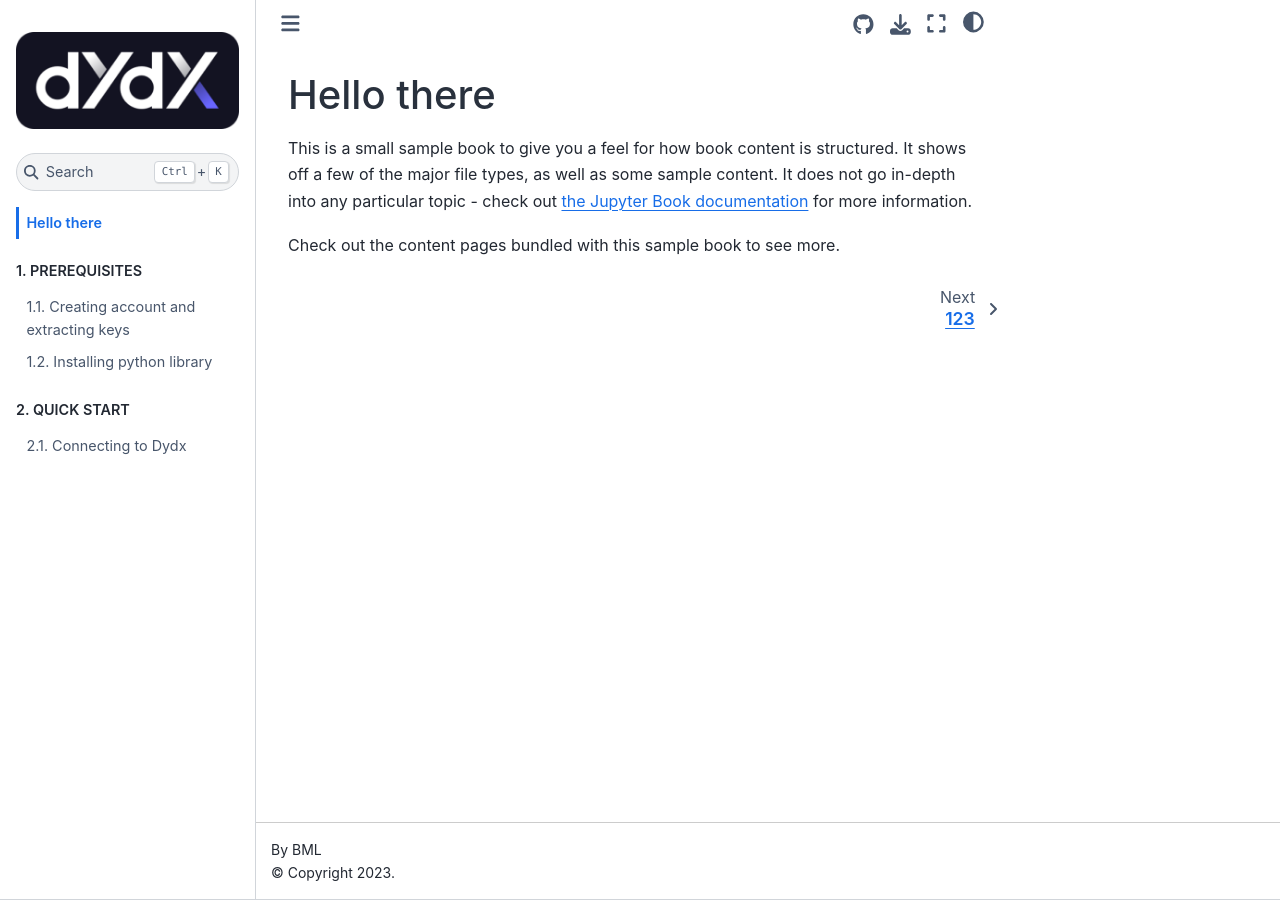
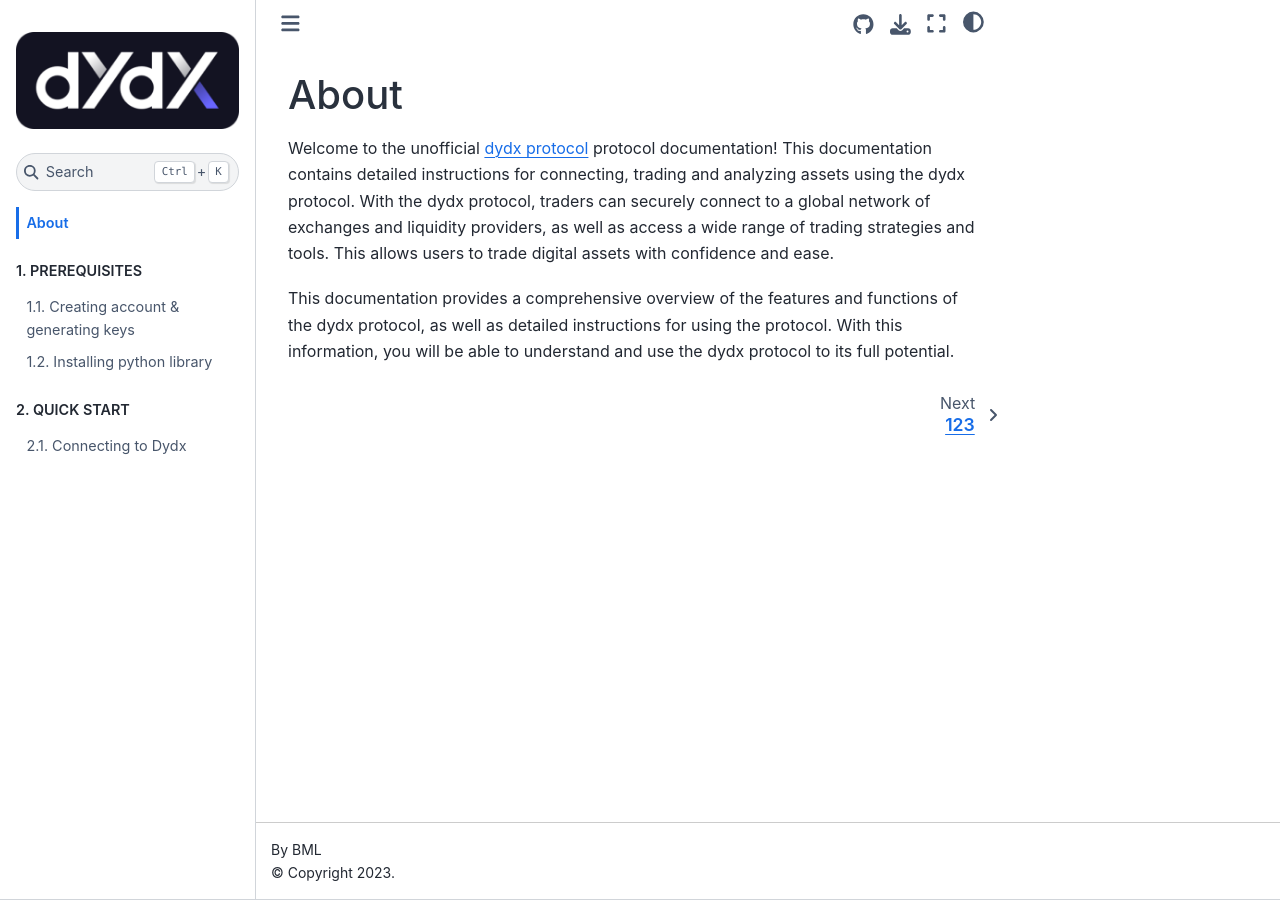
Before and after one commit to bml-crypto/bml-crypto.github.io, a Jupyter Book: the page built from docs/intro.md, in a window 1280 px wide. Built offline with Jupyter Book 1.0.4 settings and Sphinx 7.4.7 and the Sphinx Book theme 1.1.4, drawn with Linux system fonts in a browser that asks for light colours.

Commit message:
adding text

````diff
--- a/docs/_toc.yml
+++ b/docs/_toc.yml
@@ -7,7 +7,7 @@
 - caption: 1. PREREQUISITES
   chapters:
   - file: prerequisites/account
-    title: 1.1. Creating account and extracting keys
+    title: 1.1. Creating account & generating keys
   - file: prerequisites/library
     title: 1.2. Installing python library
 - caption: 2. QUICK START
--- a/docs/intro.md
+++ b/docs/intro.md
@@ -1,11 +1,9 @@
-# Hello there
+# About
 
-This is a small sample book to give you a feel for how book content is
-structured.
-It shows off a few of the major file types, as well as some sample content.
-It does not go in-depth into any particular topic - check out [the Jupyter Book documentation](https://jupyterbook.org) for more information.
+Welcome to the unofficial [dydx protocol](https://dydx.exchange/) protocol documentation! This documentation contains detailed instructions for connecting, trading and analyzing assets using the dydx protocol. With the dydx protocol, traders can securely connect to a global network of exchanges and liquidity providers, as well as access a wide range of trading strategies and tools. This allows users to trade digital assets with confidence and ease.
 
-Check out the content pages bundled with this sample book to see more.
+This documentation provides a comprehensive overview of the features and functions of the dydx protocol, as well as detailed instructions for using the protocol. With this information, you will be able to understand and use the dydx protocol to its full potential.
+
 
 <!-- ```{tableofcontents}
 ``` -->
````
Also changed, not shown: docs/prerequisites/index.md (+4 -1 lines).
